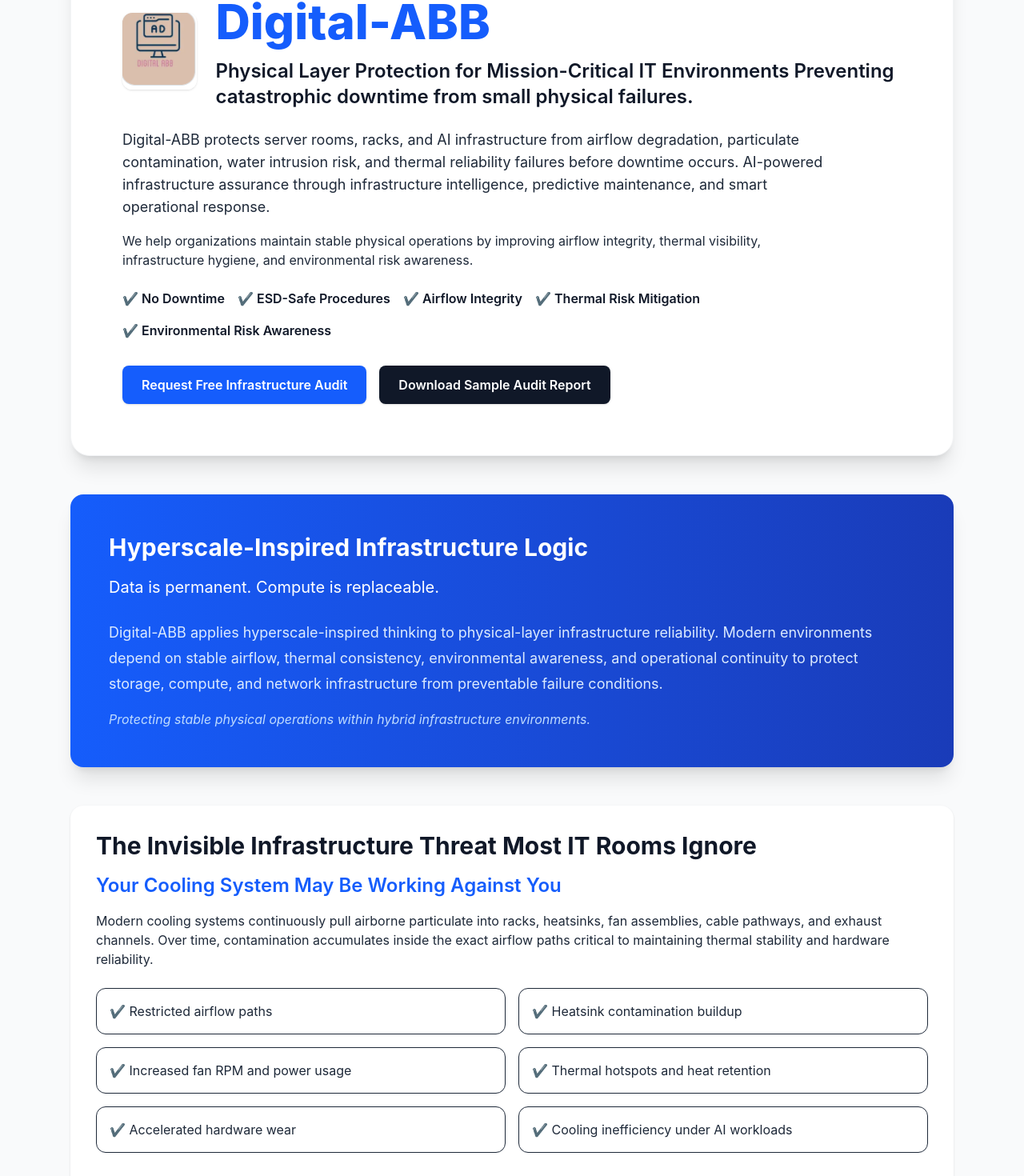
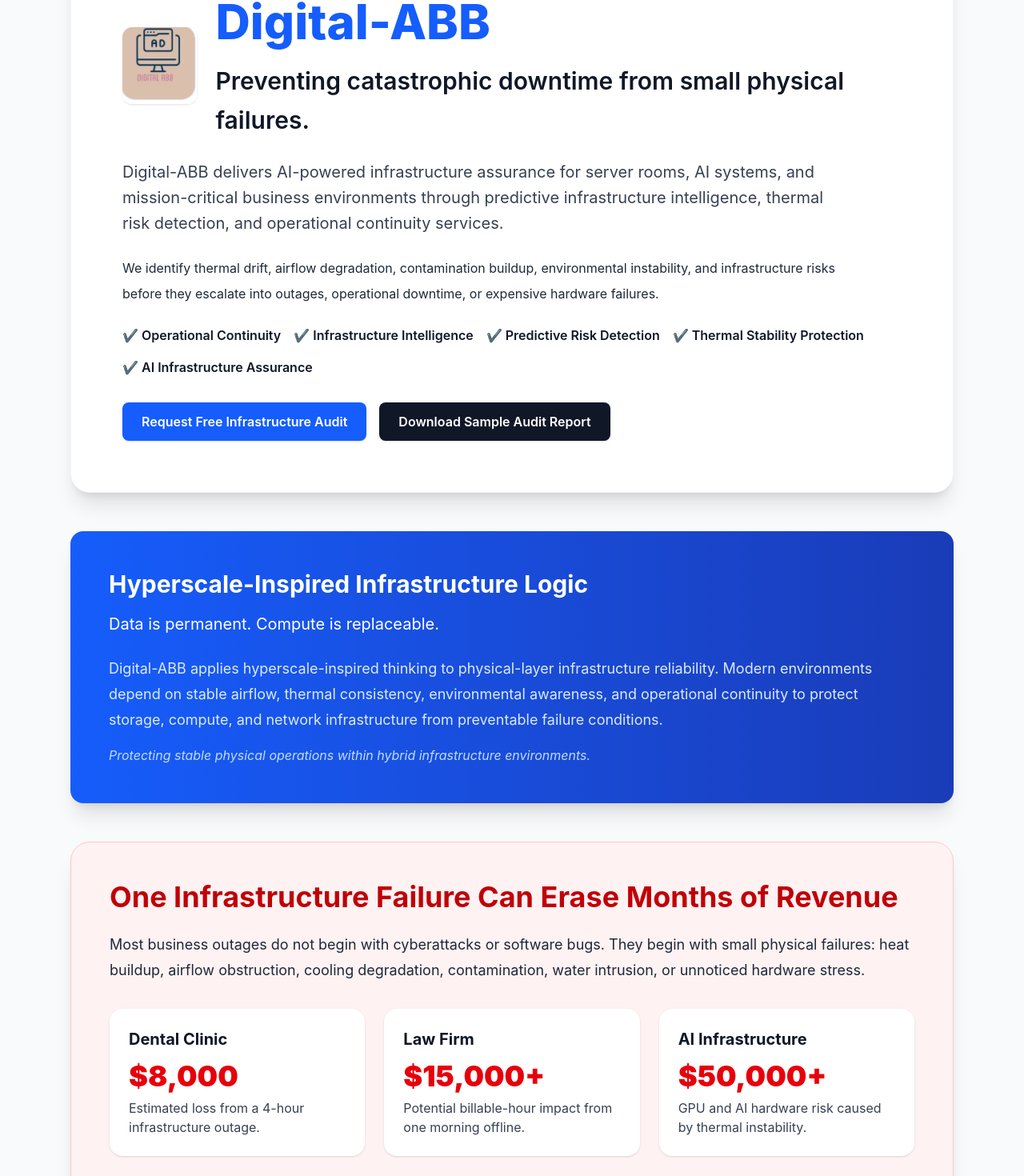
Before and after one commit to aboumba2002/digital-abb, a React (Vite) app: page / in a window 1280 px wide. Shown: the part 176-1646 px from the top of the page at 80% size. Built offline with nearby package versions, Linux system fonts and the light colour scheme.

Commit message:
Upgrade Digital-ABB enterprise infrastructure assurance positioning

```diff
--- a/src/App.tsx
+++ b/src/App.tsx
@@ -38,31 +38,30 @@
               <h1 className="text-5xl md:text-6xl font-extrabold text-blue-600 leading-tight">
                 Digital-ABB
               </h1>
-              <h2 className="text-2xl font-semibold mt-2">
-                Physical Layer Protection for Mission-Critical IT Environments
+              <h2 className="text-2xl md:text-3xl font-semibold mt-3 max-w-4xl leading-relaxed">
                 Preventing catastrophic downtime from small physical failures.
               </h2>
             </div>
           </div>
 
-          <p className="text-lg text-gray-800 max-w-4xl">
-            Digital-ABB protects server rooms, racks, and AI infrastructure from airflow degradation,
-            particulate contamination, water intrusion risk, and thermal reliability failures before downtime occurs.
-
-            AI-powered infrastructure assurance through infrastructure intelligence, predictive maintenance, and smart operational response.
+          <p className="text-xl text-gray-700 mt-5 max-w-4xl leading-8">
+            Digital-ABB delivers AI-powered infrastructure assurance for server rooms,
+            AI systems, and mission-critical business environments through predictive
+            infrastructure intelligence, thermal risk detection, and operational continuity services.
           </p>
 
-          <p className="text-gray-800 max-w-4xl mt-4">
-            We help organizations maintain stable physical operations by improving airflow integrity,
-            thermal visibility, infrastructure hygiene, and environmental risk awareness.
+          <p className="text-gray-800 max-w-4xl mt-6 leading-8">
+            We identify thermal drift, airflow degradation, contamination buildup,
+            environmental instability, and infrastructure risks before they escalate into
+            outages, operational downtime, or expensive hardware failures.
           </p>
 
           <div className="mt-6 flex flex-wrap gap-4 font-semibold">
-            <span>✔ No Downtime</span>
-            <span>✔ ESD-Safe Procedures</span>
-            <span>✔ Airflow Integrity</span>
-            <span>✔ Thermal Risk Mitigation</span>
-            <span>✔ Environmental Risk Awareness</span>
+            <span>✔ Operational Continuity</span>
+            <span>✔ Infrastructure Intelligence</span>
+            <span>✔ Predictive Risk Detection</span>
+            <span>✔ Thermal Stability Protection</span>
+            <span>✔ AI Infrastructure Assurance</span>
           </div>
 
           <div className="mt-8 flex flex-col sm:flex-row gap-4">
@@ -100,6 +99,51 @@
           <p className="mt-4 text-blue-200 italic">
             Protecting stable physical operations within hybrid infrastructure environments.
           </p>
+        </section>
+
+        <section className="bg-red-50 border border-red-200 rounded-3xl shadow-xl p-8 md:p-12">
+          <h3 className="text-4xl font-bold mb-6 text-red-700">
+            One Infrastructure Failure Can Erase Months of Revenue
+          </h3>
+
+          <p className="text-lg text-gray-800 leading-8 max-w-5xl mb-8">
+            Most business outages do not begin with cyberattacks or software bugs.
+            They begin with small physical failures:
+            heat buildup, airflow obstruction, cooling degradation, contamination,
+            water intrusion, or unnoticed hardware stress.
+          </p>
+
+          <div className="grid md:grid-cols-3 gap-6">
+            <div className="bg-white rounded-2xl p-6 shadow">
+              <h4 className="font-bold text-xl mb-3">Dental Clinic</h4>
+              <p className="text-4xl font-black text-red-600 mb-2">$8,000</p>
+              <p className="text-gray-700">
+                Estimated loss from a 4-hour infrastructure outage.
+              </p>
+            </div>
+
+            <div className="bg-white rounded-2xl p-6 shadow">
+              <h4 className="font-bold text-xl mb-3">Law Firm</h4>
+              <p className="text-4xl font-black text-red-600 mb-2">$15,000+</p>
+              <p className="text-gray-700">
+                Potential billable-hour impact from one morning offline.
+              </p>
+            </div>
+
+            <div className="bg-white rounded-2xl p-6 shadow">
+              <h4 className="font-bold text-xl mb-3">AI Infrastructure</h4>
+              <p className="text-4xl font-black text-red-600 mb-2">$50,000+</p>
+              <p className="text-gray-700">
+                GPU and AI hardware risk caused by thermal instability.
+              </p>
+            </div>
+          </div>
+
+          <div className="mt-10 border-l-4 border-red-600 pl-6">
+            <p className="text-2xl font-bold italic text-gray-900">
+              "We do not sell IT support. We sell operational continuity."
+            </p>
+          </div>
         </section>
 
         {/* Invisible Threat */}
@@ -140,7 +184,7 @@
 
           <div className="grid md:grid-cols-2 lg:grid-cols-4 gap-6">
             <div className="bg-white rounded-2xl shadow p-6 border-t-4 border-blue-600">
-              <h3 className="text-xl font-bold mb-3">Infrastructure Hygiene</h3>
+              <h3 className="text-xl font-bold mb-3">Predictive Infrastructure Maintenance</h3>
               <p className="text-gray-800">
                 Condition-based particulate decontamination using ESD-safe tools and airflow-preserving procedures.
               </p>
@@ -238,7 +282,7 @@
             </div>
 
             <div className="border rounded-xl p-5">
-              <h4 className="font-bold mb-2">Infrastructure Hygiene</h4>
+              <h4 className="font-bold mb-2">Predictive Infrastructure Maintenance</h4>
               <p>Reduce particulate contamination affecting heatsinks, fans, cable paths, and cooling efficiency.</p>
             </div>
           </div>
@@ -334,7 +378,7 @@
             </div>
 
             <div className="border-l-4 border-blue-600 pl-6">
-              <h4 className="text-xl font-bold mb-2 text-gray-900 italic">Infrastructure Hygiene</h4>
+              <h4 className="text-xl font-bold mb-2 text-gray-900 italic">Predictive Infrastructure Maintenance</h4>
               <p className="text-gray-600">
                 Particulate management supports mission-critical reliability, airflow efficiency, and audit readiness.
               </p>
@@ -376,7 +420,7 @@
 
         {/* In-house cleaning */}
         <section className={sectionClass}>
-          <h3 className="text-3xl font-bold mb-4">Why In-House Cleaning Is Not Enough</h3>
+          <h3 className="text-3xl font-bold mb-4">Why Traditional Facility Maintenance Cannot Protect Modern Infrastructure</h3>
 
           <p className="text-gray-800 mb-6">
             Most in-house or janitorial cleaning focuses on visible surfaces. Infrastructure hygiene
@@ -508,29 +552,69 @@
 
         {/* Pricing */}
         <section className={sectionClass}>
-          <h3 className="text-3xl font-bold text-center mb-6">Service On-Demand Pricing</h3>
+          <h3 className="text-4xl font-bold text-center mb-4">
+            Infrastructure Assurance Plans
+          </h3>
 
-          <div className="grid md:grid-cols-3 gap-6 text-center">
-            <div className="border rounded-xl p-6">
-              <h4 className="text-xl font-bold">1 Rack</h4>
-              <p className="text-2xl font-bold text-blue-600">$250 – $400</p>
-              <p className="text-gray-600">Per service call</p>
+          <p className="text-center text-lg text-gray-700 max-w-4xl mx-auto mb-10">
+            Predictable monthly protection against catastrophic downtime,
+            thermal instability, and physical infrastructure failure.
+          </p>
+
+          <div className="grid md:grid-cols-3 gap-8">
+            <div className="border rounded-2xl p-8 shadow">
+              <h4 className="text-2xl font-bold mb-3">Essential Protection</h4>
+
+              <p className="text-5xl font-black text-blue-600 mb-4">
+                $249
+                <span className="text-lg font-medium text-gray-500">/mo</span>
+              </p>
+
+              <ul className="space-y-3 text-gray-700">
+                <li>&#10004; Infrastructure intelligence audit</li>
+                <li>&#10004; Thermal drift monitoring</li>
+                <li>&#10004; Environmental risk review</li>
+                <li>&#10004; Airflow integrity analysis</li>
+                <li>&#10004; Monthly reporting</li>
+              </ul>
             </div>
 
-            <div className="border rounded-xl p-6">
-              <h4 className="text-xl font-bold">2–5 Racks</h4>
-              <p className="text-2xl font-bold text-blue-600">$200 – $300</p>
-              <p className="text-gray-600">Per rack / visit</p>
+            <div className="border-2 border-blue-600 rounded-2xl p-8 shadow-xl bg-blue-50">
+              <h4 className="text-2xl font-bold mb-3">
+                Operational Continuity
+              </h4>
+
+              <p className="text-5xl font-black text-blue-600 mb-4">
+                $450
+                <span className="text-lg font-medium text-gray-500">/mo</span>
+              </p>
+
+              <ul className="space-y-3 text-gray-700">
+                <li>&#10004; Predictive infrastructure intelligence</li>
+                <li>&#10004; Priority infrastructure response</li>
+                <li>&#10004; Stateless rapid swap support</li>
+                <li>&#10004; Physical Integrity Reports</li>
+                <li>&#10004; Quarterly continuity review</li>
+              </ul>
             </div>
 
-            <div className="border rounded-xl p-6 bg-blue-50">
-              <h4 className="text-xl font-bold">Managed Monitoring</h4>
-              <p className="text-2xl font-bold text-blue-600">Custom Quote</p>
-              <p className="text-gray-600">Environmental and infrastructure monitoring</p>
+            <div className="border rounded-2xl p-8 shadow">
+              <h4 className="text-2xl font-bold mb-3">Enterprise Assurance</h4>
+
+              <p className="text-4xl font-black text-blue-600 mb-4">
+                Custom
+              </p>
+
+              <ul className="space-y-3 text-gray-700">
+                <li>&#10004; AI infrastructure protection</li>
+                <li>&#10004; Environmental intelligence</li>
+                <li>&#10004; Managed subcontracting</li>
+                <li>&#10004; Insurance-ready reporting</li>
+                <li>&#10004; Multi-site operational protection</li>
+              </ul>
             </div>
           </div>
         </section>
-
         {/* Contact */}
         <section id="contact" className={sectionClass}>
           <div className="flex flex-col md:flex-row justify-between items-start gap-8">
@@ -567,9 +651,9 @@
         </section>
 
         <div className="text-sm text-gray-500 mt-6">
-          Digital-ABB provides responsive IT support, hybrid infrastructure assistance,
-          airflow-awareness, environmental risk monitoring, and physical-layer operational reliability
-          services throughout Austin, Pflugerville, Round Rock, and surrounding Texas areas.
+          Digital-ABB provides AI-powered infrastructure assurance,
+          operational continuity protection, environmental intelligence,
+          and predictive physical-layer risk management for modern business infrastructure.
         </div>
       </main>
 
```
